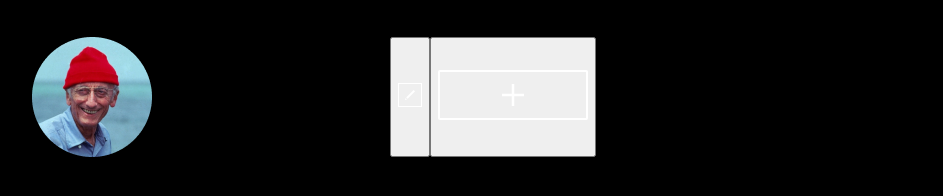
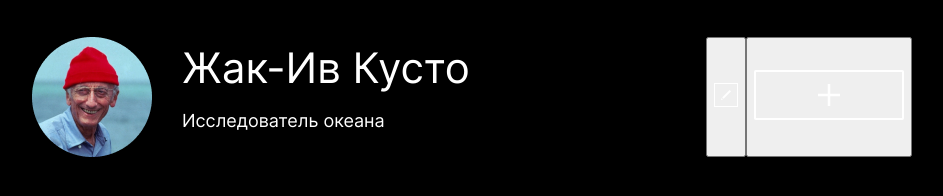
Before and after one commit to AwesomeMarrie/mesto, a plain HTML site: page index.html in a window 1280 px wide. Shown: the part 122-318 px from the top of the page, without its empty margins (168-1111 px from the left). Drawn offline with Linux system fonts and the light colour scheme.

Commit message:
profile_draft

```diff
--- /dev/null
+++ b/blocks/info/__about/info__about.css
@@ -0,0 +1,17 @@
+.info__about {
+    font-weight: normal;
+}
+@media screen and (min-width: 320px) {
+    .info__about {
+        font-size: 14px;
+        line-height: 17px;
+        text-align: center;
+    }
+}
+@media screen and (min-width: 1280px) {
+    .info__about {
+        font-size: 18px;
+        line-height: 22px;
+        text-align: left;
+    }
+}
--- /dev/null
+++ b/blocks/info/__name/info__name.css
@@ -0,0 +1,21 @@
+.info__name {
+    font-weight: normal;
+}
+@media screen and (min-width: 320px) {
+    .info__name {
+        font-size: 27px;
+        line-height: 33px;
+        max-width: 282px;
+        text-align: center;
+        margin: 0;
+    }
+}
+@media screen and (min-width: 1280px) {
+    .info__name {
+        font-size: 42px;
+        line-height: 48px;
+        max-width: 336px;
+        text-align: left;
+        margin: 0;
+    }
+}
--- /dev/null
+++ b/blocks/info/info.css
@@ -0,0 +1,14 @@
+.info {
+    flex-direction: column;
+    color: rgba(255, 255, 255, 1);
+}
+@media screen and (min-width: 320px) {
+    .info {
+        margin: 26px auto auto auto;
+    }
+}
+@media screen and (min-width: 1280px) {
+    .info {
+        margin: auto auto auto 30px;
+    }
+}
--- a/pages/index.css
+++ b/pages/index.css
@@ -7,5 +7,8 @@
 
 @import url(../blocks/profile/profile.css);
 @import url(../blocks/avatar/avatar.css);
+@import url(../blocks/info/info.css);
+@import url(../blocks/info/__name/info__name.css);
+@import url(../blocks/info/__about/info__about.css);
 
 @import url(../vendor/font/inter.css);
```
